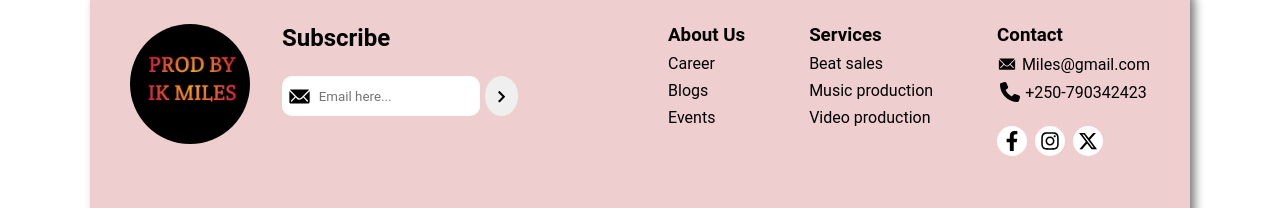
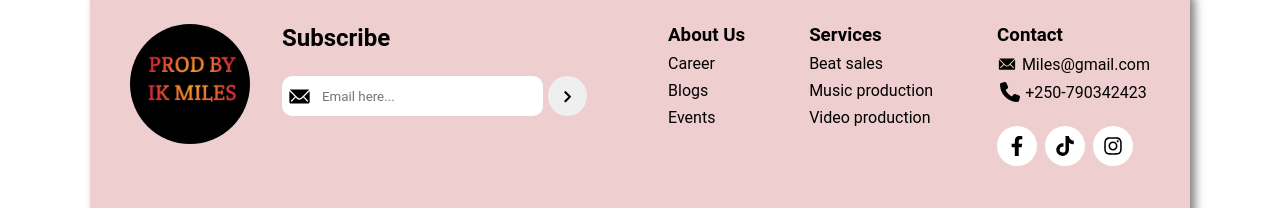
Before and after one commit to kenyipaul/ikmiles, a React (Vite) app: page / in a window 1280 px wide. Shown: the part 1257-1465 px from the top of the page. Built offline with nearby package versions, Linux system fonts and the light colour scheme.

Commit message:
Added the links to the icons

```diff
--- a/src/components/footer.jsx
+++ b/src/components/footer.jsx
@@ -1,8 +1,8 @@
 import './styles/footer.css'
 import { FaChevronRight } from "react-icons/fa";
 import { IoIosMail } from "react-icons/io";
-import { FaPhone,FaXTwitter } from "react-icons/fa6";
-import { FaFacebookF,FaInstagram  } from "react-icons/fa";
+import { FaPhone , FaTiktok } from "react-icons/fa6";
+import { FaFacebookF,FaInstagram } from "react-icons/fa";
 import profile from '../styles/channels4_profile.jpg'
 const footer = () => {
   return (
@@ -53,16 +53,19 @@ const footer = () => {
                     </ul>
                     <div className="socials">
                         <div className="social-icon">
-                            <a href="#"></a>
-                            <FaFacebookF fontSize={"20px"}/>
+                            <a href="https://www.facebook.com/profile.php?id=100082900554180">
+                                <FaFacebookF fontSize={"20px"}/>
+                            </a>
                         </div>
                         <div className="social-icon">
-                            <a href="#"></a>
-                            <FaInstagram fontSize={"20px"}/>
+                            <a href="https://www.tiktok.com/@ikmiles1">
+                                <FaTiktok fontSize={"20px"}/>
+                            </a>
                         </div>
                         <div className="social-icon">
-                            <a href="#"></a>
-                            <FaXTwitter fontSize={"20px"}/>
+                            <a href="https://www.instagram.com/ik_miles2/profilecard/?igsh=MTZvMGFhbXY2Mzc3ag==">
+                                <FaInstagram fontSize={"20px"}/>
+                            </a>
                         </div>
                     </div>
                 </div>
--- a/src/components/styles/footer.css
+++ b/src/components/styles/footer.css
@@ -48,9 +48,6 @@ li{
     align-items: center;
     width: 100%;
     height: 40px;
-
-    /* height: 30px; */
-    /* gap: 10px; */
     border-radius: 10px;
     background: #fff;
     position: relative;
@@ -61,9 +58,10 @@ li{
     border: none;
     background: transparent;
     outline: none;
+    padding: 2rem;
 }
 .input-box input::placeholder{
-    padding-left: 2.3rem;
+    padding-left: .5rem;
 }
 .input-box .mail{
     left: 5px;
@@ -82,7 +80,7 @@ li{
     display: flex;
     justify-content: center;
     align-items: center;
-    width: 40px;
+    width: 45px;
     height: 40px;
     border-radius: 50%;
     border: none;
@@ -122,10 +120,20 @@ li{
     display: flex;
     justify-content: center;
     align-items: center;
-    width: 30px;
-    height: 30px;
-    border-radius: 15px;
+    width: 40px;
+    height: 40px;
+    border-radius: 50px;
     background: #fff;
+}
+.social-icon a{
+    display: flex;
+    justify-content: center;
+    align-items: center;
+    text-decoration: none;
+    color: #000;
+}
+.social-icon a:hover{
+    color: blue;
 }
 .myemail{
     display: flex;
```
